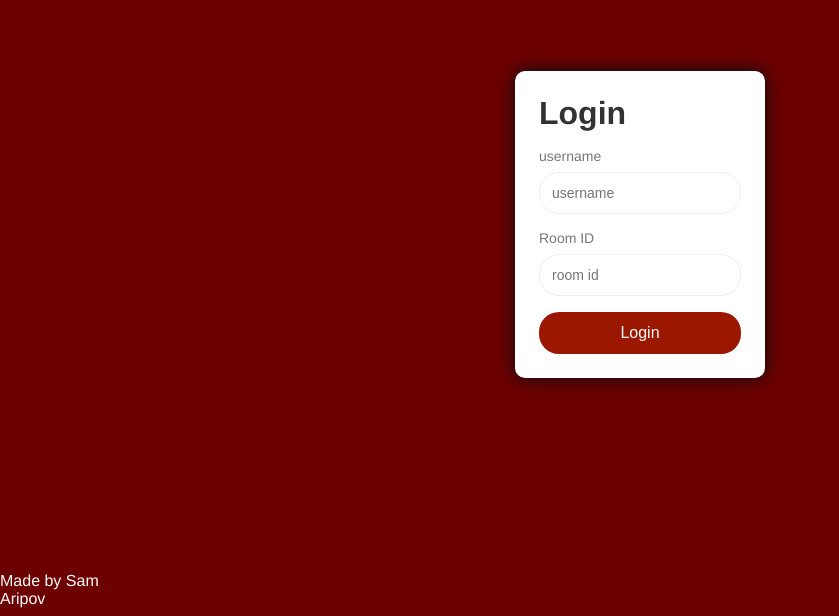
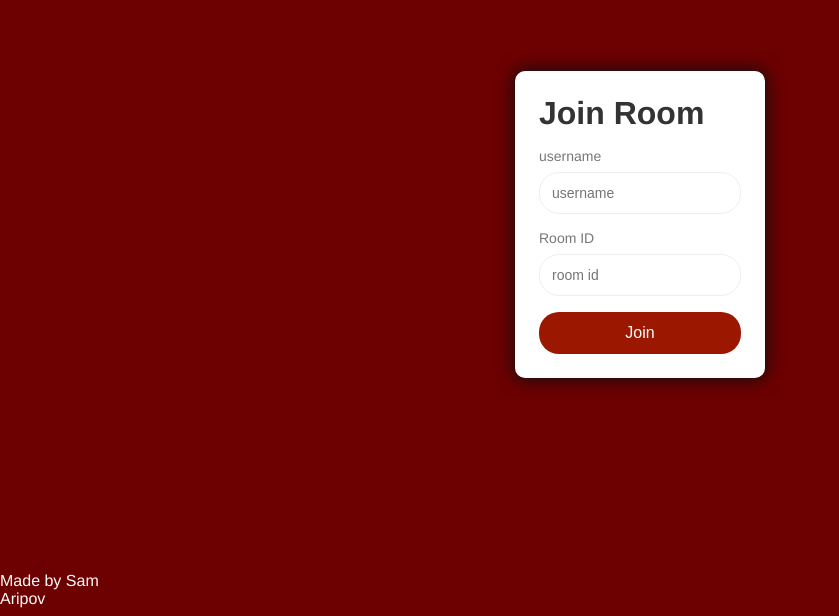
Before and after one commit to SirojiddinAripov/chat-app, a website: page public/index.html in a window 1280 px wide. Shown: the part 184-800 px from the top of the page, without its empty margins (0-839 px from the left). Drawn offline with nearby package versions, Linux system fonts and the light colour scheme; no server answers.

Commit message:
minor bug change

```diff
--- a/public/index.html
+++ b/public/index.html
@@ -12,13 +12,13 @@
 <body>
     <div>
         <div class="centered-form__box">
-            <h1>Login</h1>
+            <h1>Join Room</h1>
             <form action="./chat.html">
                 <label>username</label>
                 <input type="text" name="username" placeholder="username" required>
                 <label>Room ID</label>
                 <input type="text" name="roomID" placeholder="room id" required>
-                <button id="login">Login</button>
+                <button id="login">Join</button>
             </form>
         </div>
     </div>
```
